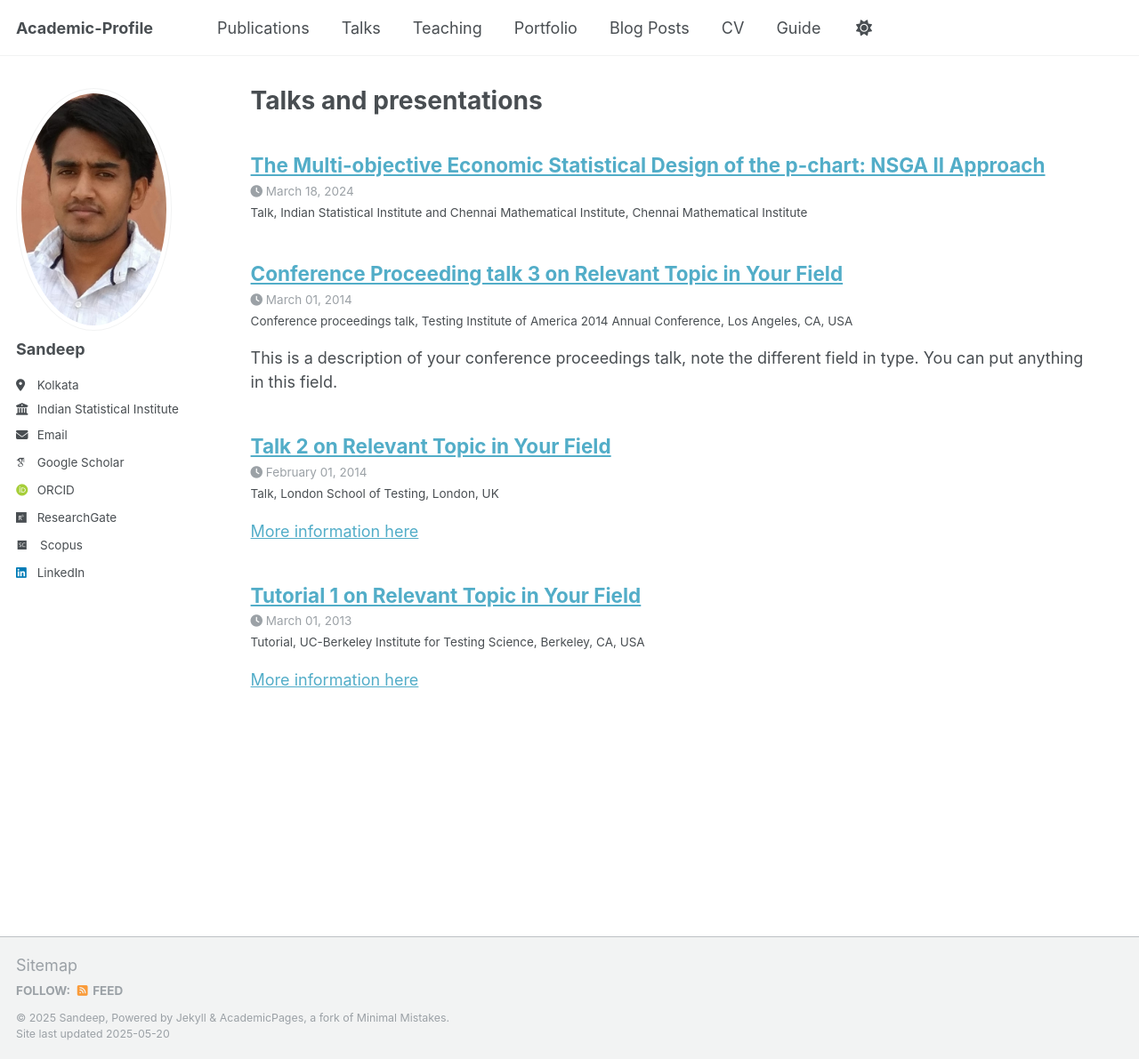
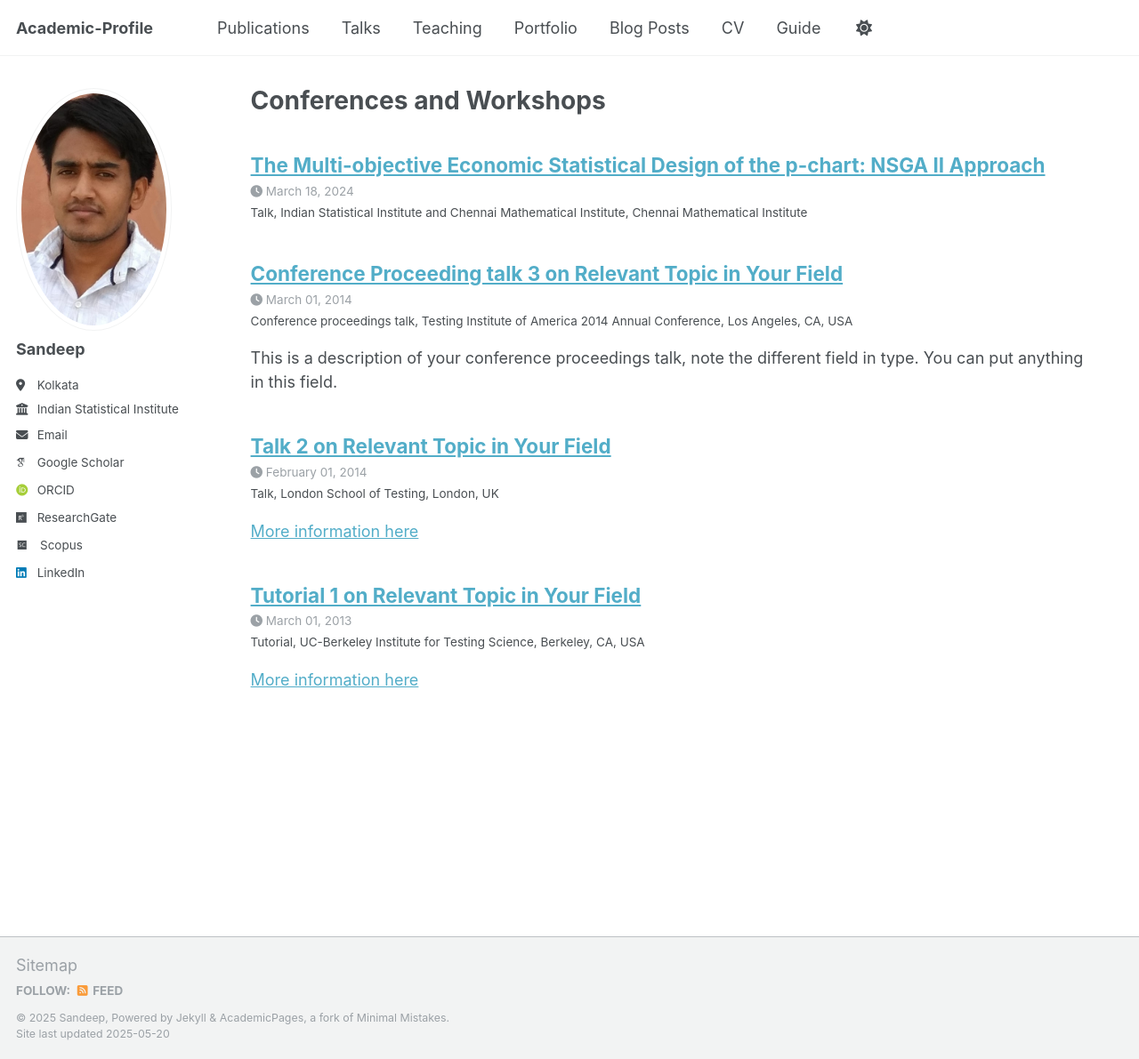
Before and after one commit to sandeepkajal633/sandeepkajal633-1, a Jekyll site: the page built from _pages/talks.html, in a window 1280 px wide and 1191 px high. Shown: the whole window at 89% size. Built offline with Jekyll 4.4.1, drawn with Linux system fonts in a browser that asks for light colours; some web fonts are replaced.

Commit message:
Update talks.html

```diff
--- a/_pages/talks.html
+++ b/_pages/talks.html
@@ -1,6 +1,6 @@
 ---
 layout: archive
-title: "Talks and presentations"
+title: "Conferences and Workshops"
 permalink: /talks/
 author_profile: true
 ---
```
